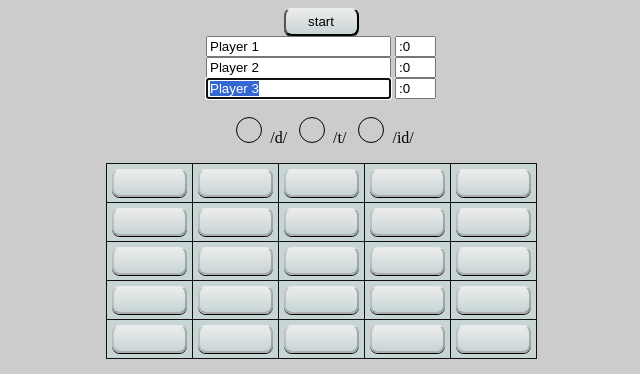
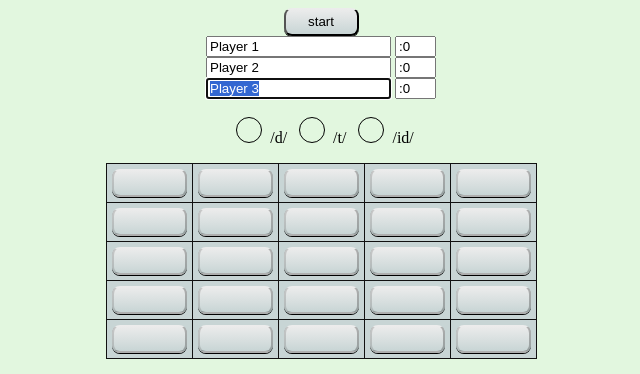
Before and after one commit to alfbranco/quiz, a plain HTML site: page quiz-blue-green/Radio_Buttons_3players/Rd_3players.html in a window 1280 px wide. Shown: the top 374 px of the page, without its empty margins (319-959 px from the left). Drawn offline with Linux system fonts and the light colour scheme.

Commit message:
result of the merge

```diff
--- a/quiz-blue-green/Radio_Buttons_3players/Rd_3players.html
+++ b/quiz-blue-green/Radio_Buttons_3players/Rd_3players.html
@@ -5,8 +5,8 @@
 <TITLE>Four in a row</TITLE>
 <META content="text/html; charset=iso-8859-1" http-equiv=Content-Type>
 <META content="Microsoft FrontPage 5.0" name=GENERATOR></HEAD>
-<BODY onload = disableBtns(this.form) bgcolor="#CCCCCC" >
-</div>
+<BODY onload = disableBtns(this.form) bgColor=#E2F7DF>
+
 <CENTER>
 <FORM name=tictac><INPUT class="dark_button width" name=Start onclick=changeAll(this.form) type=button value=" start " id= 'st'><BR>
   <INPUT name=player1_name value="Player 1" size="20">&nbsp;<INPUT name=player1 size=2 value=:0> <BR>
@@ -114,6 +114,5 @@
 <h1 id="header_player">Player's name</h1>
 <TEXTAREA cols=40 name=text rows=3 style="font-size: 20px" id = 'textarea' ></TEXTAREA>
 
-<BR>Hello testing version control big machine
-    <BR>&nbsp;<BR>&nbsp;<BR>&nbsp;
+<BR>Hello testing version control <BR>&nbsp;<BR>&nbsp;<BR>&nbsp;
 <BR></FORM></CENTER></BODY></HTML>
```
